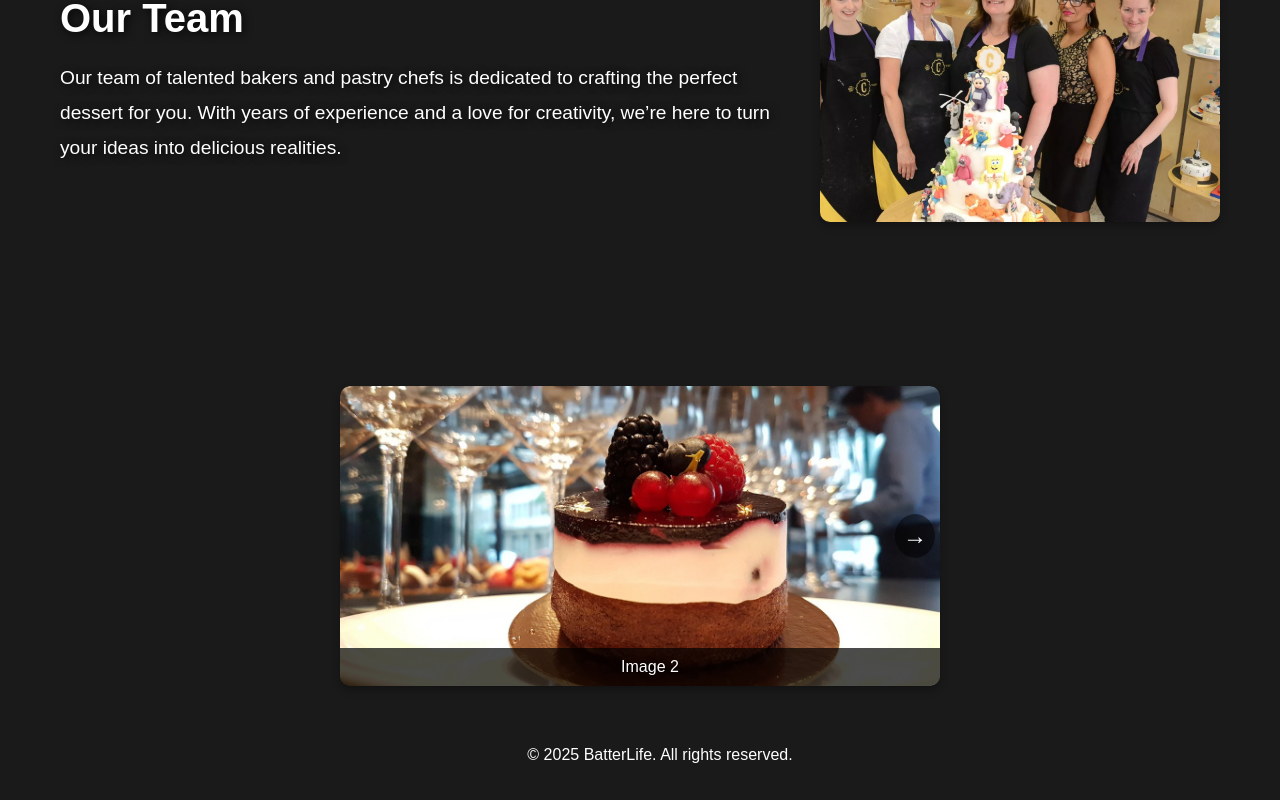
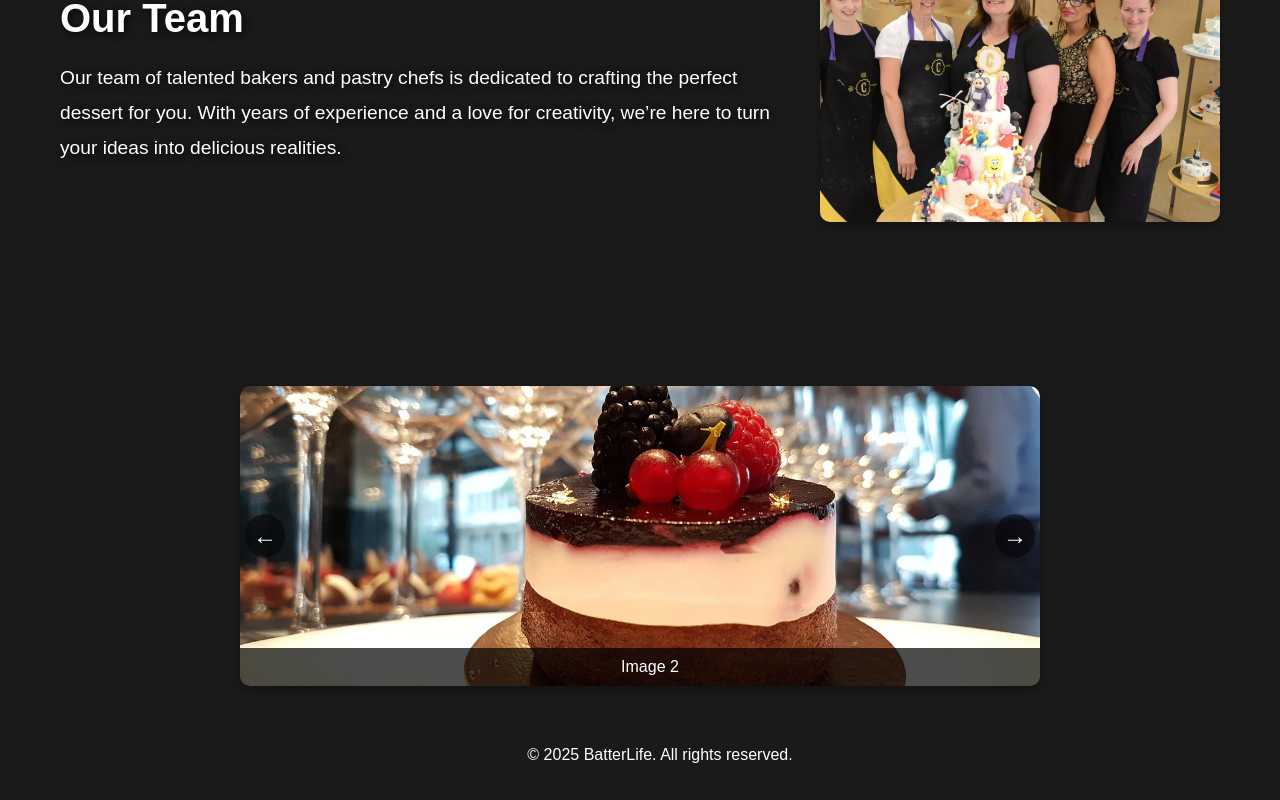
Before and after one commit to AndraSmarandache/batterlife, a React (Create React App) app: page /about in a window 1280 px wide. Shown: the part 1991-2791 px from the top of the page. Built offline with nearby package versions, Linux system fonts and the light colour scheme.

Commit message:
Fixed gallery buttons

```diff
--- a/src/components/About.css
+++ b/src/components/About.css
@@ -97,9 +97,10 @@
   .gallery-container {
     position: relative;
     display: inline-block;
-    max-width: 600px;
+    max-width: 800px;
     width: 100%;
-  }
+    margin: 0 auto;
+}
 
   .gallery-item {
     position: relative;
@@ -116,6 +117,7 @@
     object-fit: cover;
     border-radius: 10px;
     transition: opacity 0.5s ease;
+    z-index: 1;
   }
 
   .gallery-item img.fade-out {
@@ -132,6 +134,7 @@
     color: white;
     text-align: center;
     font-size: 1rem;
+    z-index: 2;
   }
 
   .arrow {
@@ -146,7 +149,8 @@
     cursor: pointer;
     border-radius: 50%;
     transition: background-color 0.3s ease;
-  }
+    z-index: 10;
+}
 
   .arrow:hover {
     background-color: rgba(0, 0, 0, 0.8);
--- a/src/components/About.js
+++ b/src/components/About.js
@@ -123,7 +123,7 @@ function About() {
             />
             <div className="overlay">Image {currentImageIndex + 1}</div>
           </div>
-          <button className="arrow right-arrow" onClick={showNextImage}>
+          <button className="arrow right-arrow" onClick={showPreviousImage}>
             &rarr;
           </button>
         </div>
```
